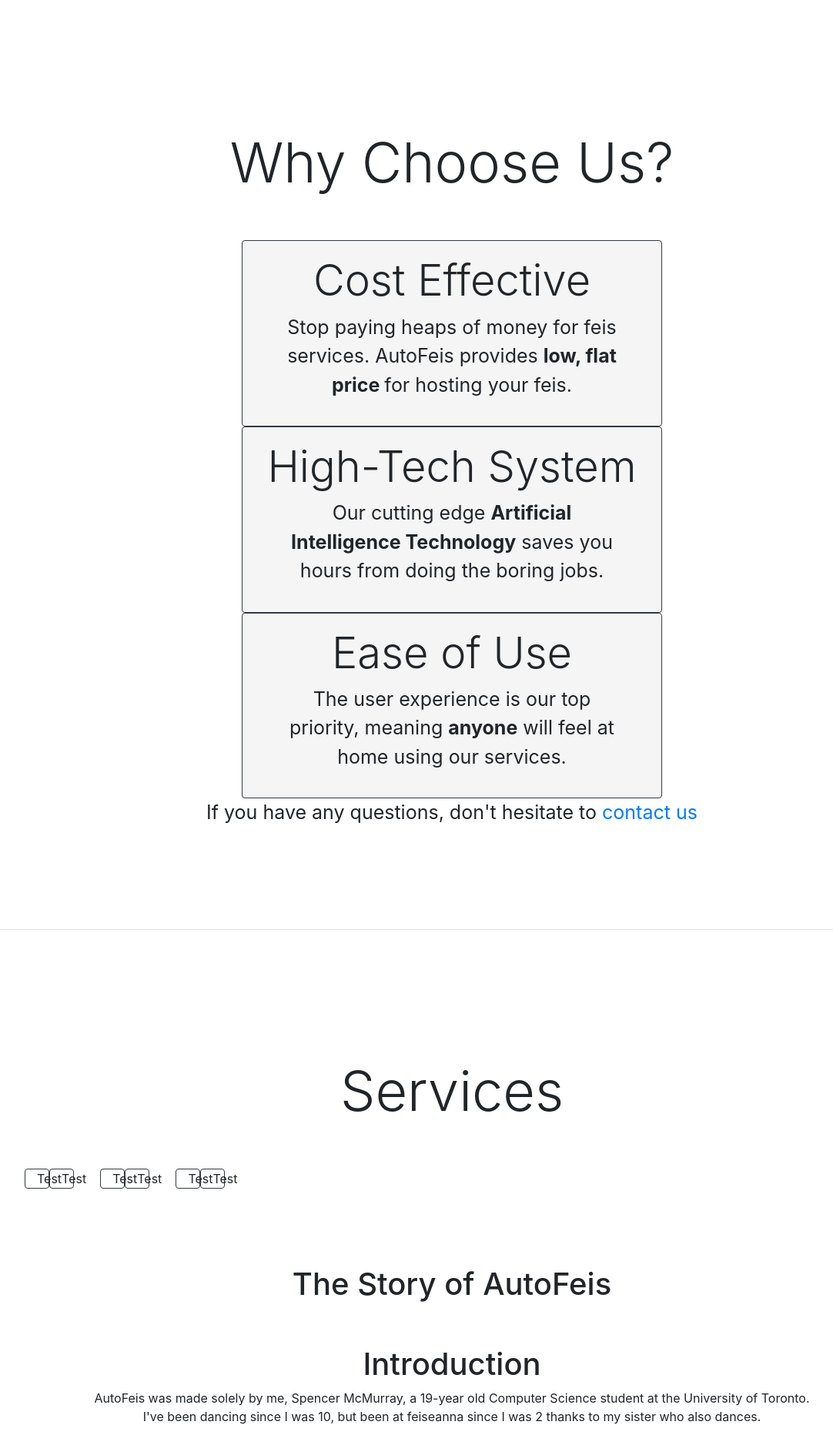
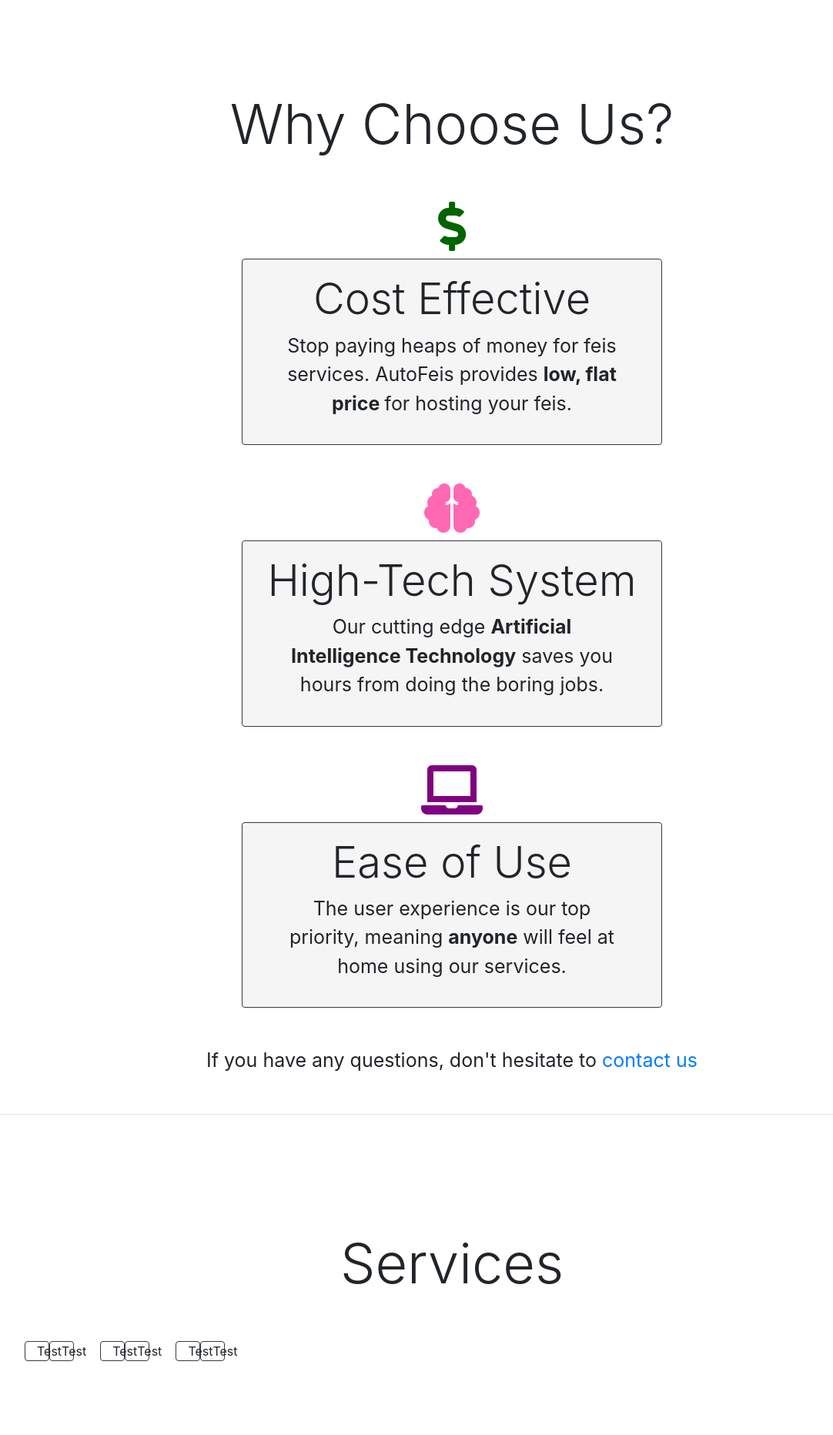
Before and after one commit to SpencerMcMurray/AutoFeis-v1, a Flask app: page /about in a window 1280 px wide. Shown: the part 56-1920 px from the top of the page at 77% size, without its empty margins (53-1135 px from the left). Run offline with Flask 2, Linux system fonts and the light colour scheme; some libraries are stand-ins or nearby versions.

Commit message:
Added Font Awesome; started working on about.html again

```diff
--- a/static/scripts/inView.js
+++ b/static/scripts/inView.js
@@ -1,3 +1,5 @@
+EXTRA_SCREEN = 50;
+
 function isAnyPartOfElementInViewport(el) {
 
     var rect = el.getBoundingClientRect();
@@ -6,8 +8,8 @@ function isAnyPartOfElementInViewport(el) {
     var windowWidth = (window.innerWidth || document.documentElement.clientWidth);
 
     // http://stackoverflow.com/questions/325933/determine-whether-two-date-ranges-overlap
-    var vertInView = (rect.top <= windowHeight-50) && ((rect.top + rect.height) >= 0);
-    var horInView = (rect.left <= windowWidth-50) && ((rect.left + rect.width) >= 0);
+    var vertInView = (rect.top <= windowHeight-EXTRA_SCREEN) && ((rect.top + rect.height) >= 0);
+    var horInView = (rect.left <= windowWidth) && ((rect.left + rect.width) >= 0);
 
     return (vertInView && horInView);
 }
--- a/static/styles/css/main.css
+++ b/static/styles/css/main.css
@@ -34,8 +34,13 @@ body {
 }
 
 .box {
-    padding-top: 100px;
-    padding-bottom: 100px;
+    margin-top: 100px;
+    margin-bottom: 100px;
+}
+
+.sub-box {
+    margin-top: 50px;
+    margin-bottom: 50px;
 }
 
 #sketch {
--- a/templates/about.html
+++ b/templates/about.html
@@ -1,13 +1,14 @@
 {% extends "generalTemplates/outline.html" %}
 {% block body %}
     <body>
-        <div class="box">
+        <div class="sub-box">
             <div class="container-fluid">
                 <div class="title">
                     <h1 class="display-3">Why Choose Us?</h1>
                 </div>
                 <div class="d-flex flex-wrap flex-direction-column justify-content-center" style="width: 75%;margin: 0 auto;">
-                    <div class="title d-flex p-2 bd-highlight border border-dark rounded col-md-7" style="width: 100%;height: 20%;background-color: rgb(245, 245, 245);">
+                    <i class="text-center col-md-7 fas fa-dollar-sign fa-4x" style="color: darkgreen"></i>
+                    <div class="sub-box d-flex p-2 bd-highlight border border-dark rounded col-md-7" style="width: 100%;height: 20%;background-color: rgb(245, 245, 245);margin-top: 10px;">
                         <div class="d-flex flex-column align-self-center" style="padding: 10px 10px;margin: 0 auto;">
                             <h1 class="display-4">Cost Effective</h1>
                             <p style="font-size:25px;padding:0 5%">
@@ -16,7 +17,8 @@
                             </p>
                         </div>
                     </div>
-                    <div class="title d-flex p-2 bd-highlight border border-dark rounded col-md-7" style="width: 100%;height: 20%;background-color: rgb(245, 245, 245);">
+                    <i class="text-center col-md-7 fas fa-brain fa-4x" style="color: hotpink;"></i>
+                    <div class="sub-box d-flex p-2 bd-highlight border border-dark rounded col-md-7" style="width: 100%;height: 20%;background-color: rgb(245, 245, 245);margin-top: 10px;">
                         <div class="d-flex flex-column align-self-center" style="padding: 10px 10px;margin: 0 auto;">
                             <h1 class="display-4">High-Tech System</h1>
                             <p style="font-size:25px;padding:0 5%">
@@ -25,7 +27,8 @@
                             </p>
                         </div>
                     </div>
-                    <div class="title d-flex p-2 bd-highlight border border-dark rounded col-md-7" style="width: 100%;height: 20%;background-color: rgb(245, 245, 245);">
+                    <i class="text-center col-md-7 fas fa-laptop fa-4x" style="color: purple;"></i>
+                    <div class="sub-box d-flex p-2 bd-highlight border border-dark rounded col-md-7" style="width: 100%;height: 20%;background-color: rgb(245, 245, 245);margin-top: 10px;">
                         <div class="d-flex flex-column align-self-center" style="padding: 10px 10px;margin: 0 auto;">
                             <h1 class="display-4">Ease of Use</h1>
                             <p style="font-size:25px;padding:0 5%">
--- a/templates/generalTemplates/outline.html
+++ b/templates/generalTemplates/outline.html
@@ -6,6 +6,7 @@
         <script src="https://ajax.aspnetcdn.com/ajax/jQuery/jquery-3.3.1.min.js"></script>
         <link rel="stylesheet" href="https://cdnjs.cloudflare.com/ajax/libs/animate.css/3.7.0/animate.min.css">
         <link rel="stylesheet" href="https://stackpath.bootstrapcdn.com/bootstrap/4.2.1/css/bootstrap.min.css" integrity="sha384-GJzZqFGwb1QTTN6wy59ffF1BuGJpLSa9DkKMp0DgiMDm4iYMj70gZWKYbI706tWS" crossorigin="anonymous">
+        <link rel="stylesheet" href="https://use.fontawesome.com/releases/v5.6.3/css/all.css" integrity="sha384-UHRtZLI+pbxtHCWp1t77Bi1L4ZtiqrqD80Kn4Z8NTSRyMA2Fd33n5dQ8lWUE00s/" crossorigin="anonymous">
         <script src="https://stackpath.bootstrapcdn.com/bootstrap/4.2.1/js/bootstrap.min.js" integrity="sha384-B0UglyR+jN6CkvvICOB2joaf5I4l3gm9GU6Hc1og6Ls7i6U/mkkaduKaBhlAXv9k" crossorigin="anonymous"></script>
         <script src="https://code.jquery.com/jquery-3.3.1.slim.min.js" integrity="sha384-q8i/X+965DzO0rT7abK41JStQIAqVgRVzpbzo5smXKp4YfRvH+8abtTE1Pi6jizo" crossorigin="anonymous"></script>
         <script src="https://cdnjs.cloudflare.com/ajax/libs/popper.js/1.14.6/umd/popper.min.js" integrity="sha384-wHAiFfRlMFy6i5SRaxvfOCifBUQy1xHdJ/yoi7FRNXMRBu5WHdZYu1hA6ZOblgut" crossorigin="anonymous"></script>
```
